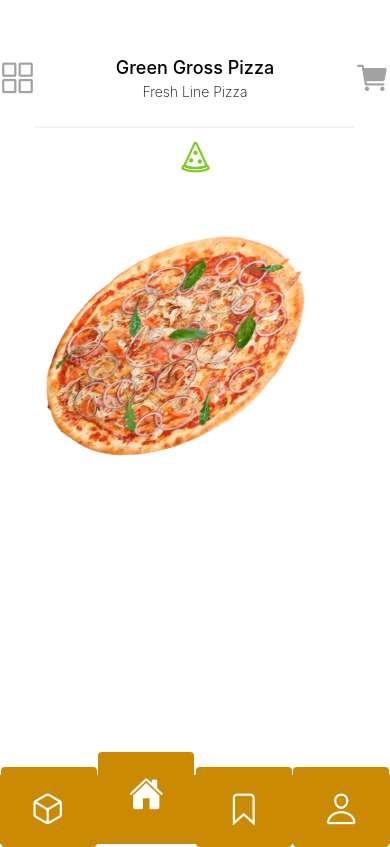
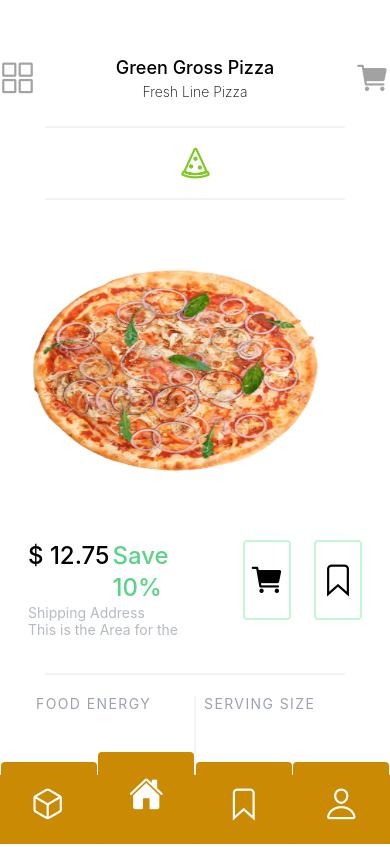
Before and after one commit to m7adeel/Food-Delivery-App, a React Native app: screen /Home in a window 390 px wide. Built offline with nearby package versions, Linux system fonts and the light colour scheme.

Commit message:
Home Screen Item Added

```diff
--- a/App.js
+++ b/App.js
@@ -72,7 +72,7 @@ const tabBarIconStyle = StyleSheet.create({
     justifyContent:'center'
   },
   Icon:{
-    bottom:0,
+    bottom:5,
     alignItems:'center',
     justifyContent:'center'
   }
--- a/src/components/CategoryBar.js
+++ b/src/components/CategoryBar.js
@@ -1,31 +1,42 @@
-import React,{useState} from 'react'
-import { Animated,StyleSheet,Image } from 'react-native'
+import React, { useState } from "react";
+import { Animated, StyleSheet, Image } from "react-native";
 
-import { SText,SView,SAnimated } from '../Provider/ComponentProvider'
+import { SText, SView, SAnimated } from "../Provider/ComponentProvider";
 
-import { IconSize,Color,activeColor } from '../Provider/IconConfig'
-import { Ionicons } from '@expo/vector-icons'
+import { IconSize, Color, activeColor } from "../Provider/IconConfig";
+import { Ionicons } from "@expo/vector-icons";
 
 import Icon from "react-native-vector-icons/FontAwesome";
 
 export default function CategoryBar() {
-  const [catSelected,setCatSelected] = useState('Pizza')
+  const [catSelected, setCatSelected] = useState("Pizza");
 
   return (
     <SView>
-      <SView className='flex-row align-middle justify-center'>
-      <Animated.View style={{width:320,backgroundColor:'#f2f2f2',height:2}}></Animated.View>
+      <SView className="flex-row align-middle justify-center">
+        <Animated.View
+          style={{ width: 300, backgroundColor: "#f2f2f2", height: 2 }}
+        ></Animated.View>
       </SView>
-      <SView className='flex-row h-12 align-middle justify-evenly'>
-        <Ionicons name='pizza-outline' size={IconSize} color={catSelected == 'Pizza' ? activeColor : Color} style={[styles.reverseIcon,{width:IconSize}]}/>
-
+      <SView className="flex-row p-4 align-middle justify-evenly">
+        <Ionicons
+          name="pizza-outline"
+          size={IconSize}
+          color={catSelected == "Pizza" ? activeColor : Color}
+          style={[styles.reverseIcon, { width: IconSize }]}
+        />
+      </SView>
+      <SView className="flex-row align-middle justify-center">
+      <Animated.View
+        style={{ width: 300, backgroundColor: "#f2f2f2", height: 2 }}
+      ></Animated.View>
       </SView>
     </SView>
-  )
+  );
 }
 
 const styles = StyleSheet.create({
-  reverseIcon:{
-    transform:[{rotateZ:'180deg'}],
-  }
-})
+  reverseIcon: {
+    transform: [{ rotateZ: "180deg" }],
+  },
+});
--- a/src/components/FoodItemDesc.js
+++ b/src/components/FoodItemDesc.js
@@ -1,7 +1,17 @@
-import { View, Text, StyleSheet, Image, Animated, Easing } from "react-native";
+import {
+  View,
+  Text,
+  StyleSheet,
+  Image,
+  Animated,
+  Easing,
+  TouchableOpacity,
+} from "react-native";
 import React, { useEffect, useState } from "react";
 
-import { SView } from "../Provider/ComponentProvider";
+import { SText, SView } from "../Provider/ComponentProvider";
+
+import { Ionicons } from "@expo/vector-icons";
 
 export default function FoodItemDesc({ image, name }) {
   let rotateView = new Animated.Value(0);
@@ -19,9 +29,18 @@ export default function FoodItemDesc({ image, name }) {
     startAnimation();
   }, []);
 
-  const RotateData = rotateView.interpolate({inputRange:[0,1],outputRange:['0deg','45deg']})
-  const RotateData2 = rotateView.interpolate({inputRange:[0,1],outputRange:['0deg','-25deg']})
-  const size = rotateView.interpolate({inputRange:[0,1],outputRange:[0,300]})
+  const RotateData = rotateView.interpolate({
+    inputRange: [0, 1],
+    outputRange: ["0deg", "45deg"],
+  });
+  const RotateData2 = rotateView.interpolate({
+    inputRange: [0, 1],
+    outputRange: ["0deg", "-25deg"],
+  });
+  const size = rotateView.interpolate({
+    inputRange: [0, 1],
+    outputRange: [0, 300],
+  });
 
   return (
     <View>
@@ -37,13 +56,59 @@ export default function FoodItemDesc({ image, name }) {
             zIndex: -1,
             transform: [
               { rotateX: RotateData },
-              { rotateY: RotateData2 },
+              // { rotateY: RotateData2 },
               { rotateZ: RotateData },
             ],
           }}
         />
       </SView>
-
+      <SView className="px-7 pb-8 flex-row align-middle justify-between">
+        <SView className="w-48">
+          <SView className="flex-row justify-between">
+            <SText className="font-medium text-2xl">$ 12.75 </SText>
+            <SText className="font-medium text-2xl text-green-500/75">
+              Save 10%
+            </SText>
+          </SView>
+          <SText className="text-gray-400/75">Shipping Address</SText>
+          <SText
+            className="text-gray-400/75 text-ellipsis"
+            style={{ overflow: "hidden", maxHeight: 20 }}
+          >
+            This is the Area for the Shiping Address
+          </SText>
+        </SView>
+        <TouchableOpacity>
+          <SView
+            className="justify-center h-20 w-12 border-green-300/50 border-2 rounded align-middle"
+            style={{ alignItems: "center" }}
+          >
+            <Ionicons name="cart" size={35} />
+          </SView>
+        </TouchableOpacity>
+        <TouchableOpacity>
+          <SView
+            className="justify-center w-12 h-20 border-green-300/50 border-2 rounded align-middle"
+            style={{ alignItems: "center" }}
+          >
+            <Ionicons name="bookmark-outline" size={35} />
+          </SView>
+        </TouchableOpacity>
+      </SView>
+      <SView className="flex-row align-middle justify-center">
+        <Animated.View
+          style={{ width: 300, backgroundColor: "#f2f2f2", height: 2 }}
+        ></Animated.View>
+      </SView>
+      <SView className="px-7 py-5 flex-row align-middle justify-evenly">
+        <SView className="flex-1 mx-2">
+          <SText className="text-gray-400 tracking-widest">FOOD ENERGY</SText>
+        </SView>
+        <SView className="h-24 bg-gray-100 rounded-lg" style={{width:2}}></SView>
+        <SView className="flex-1 mx-2">
+          <SText className="text-gray-400 tracking-widest">SERVING SIZE</SText>
+        </SView>
+      </SView>
     </View>
   );
 }
--- a/src/screens/Home.js
+++ b/src/screens/Home.js
@@ -15,7 +15,7 @@ export default function Home() {
       <StatusBar title="Green Gross Pizza" desc="Fresh Line Pizza"/>
       <CategoryBar />
       <ScrollView>
-        <FoodItemDesc image={pizzaImage}/>
+      <FoodItemDesc image={pizzaImage}/>
       </ScrollView>
     </View>
   )
```
